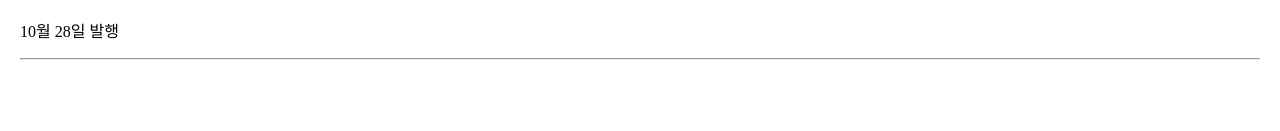
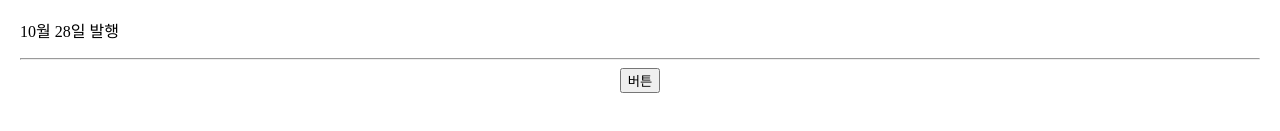
Before and after one commit to shinseran/React_practice, a React (Create React App) app: page / in a window 1280 px wide. Shown: the part 383-514 px from the top of the page. Built offline with nearby package versions, Linux system fonts and the light colour scheme.

Commit message:
input으로 사용자입력 글을 변수에 저장

```diff
--- a/src/App.js
+++ b/src/App.js
@@ -11,7 +11,7 @@ function App() {
 
  let [modal,modal변경] =useState(false);//온오프스위치(클릭안하면 안보이고 클릭하면 보이게)
  let [누른제목,누른제목변경] = useState(0);
-
+ let [입력값,입력값변경]=useState('');
  //const 어레이=[2,3,4];
 
  // const 뉴어레이=어레이.map(function(a){
@@ -39,7 +39,7 @@ function App() {
 
         글제목.map(function(a,i){
           return(
-            <div className="list">
+            <div className="list" key={i}>
             <h3  onClick={ ()=>{누른제목변경(i) } }> {a}<span onClick={ ()=>{따봉변경(따봉 +1)}}>👍</span> {따봉} </h3>
             <p>10월 28일 발행</p>
             <hr/>
@@ -51,9 +51,14 @@ function App() {
 
      { /*<button onClick={ ()=>{누른제목변경(0) }} >버튼1</button>
       <button onClick={ ()=>{누른제목변경(1) }} >버튼2</button>
-      <button onClick={ ()=>{누른제목변경(2) }} >버튼3</button>
+    <button onClick={ ()=>{누른제목변경(2) }} >버튼3</button>*/}
 
-    <button onClick={()=>{modal변경(!modal)}}>버튼</button> */}
+    {/*{입력값}  화면에 입력한 값이 나오게 됨
+    <input onChange={(e)=>{입력값변경(e.target.value) } }  /> */}
+
+
+
+  <button onClick={()=>{modal변경(!modal)}}>버튼</button>
 
 
 
```
